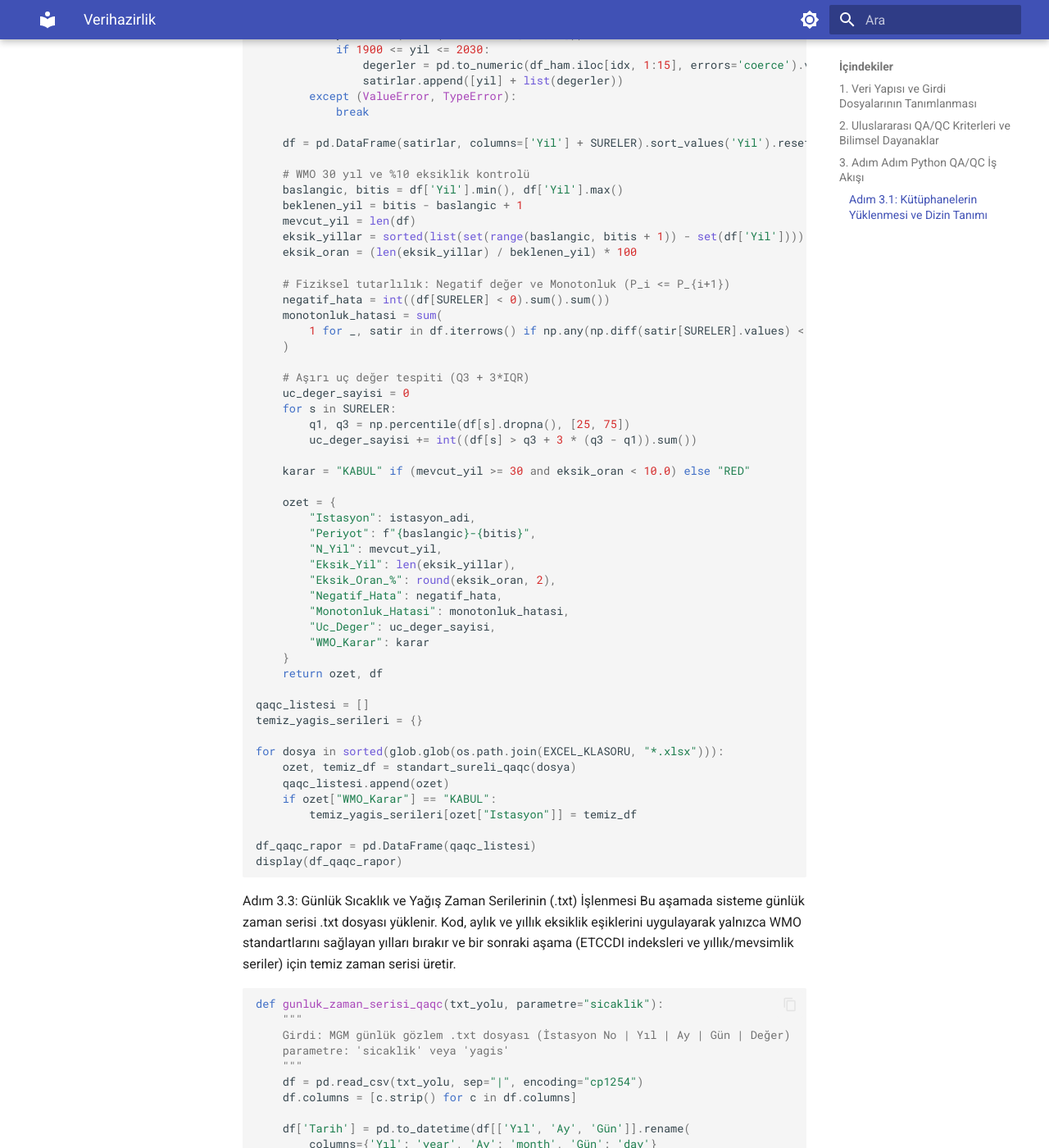
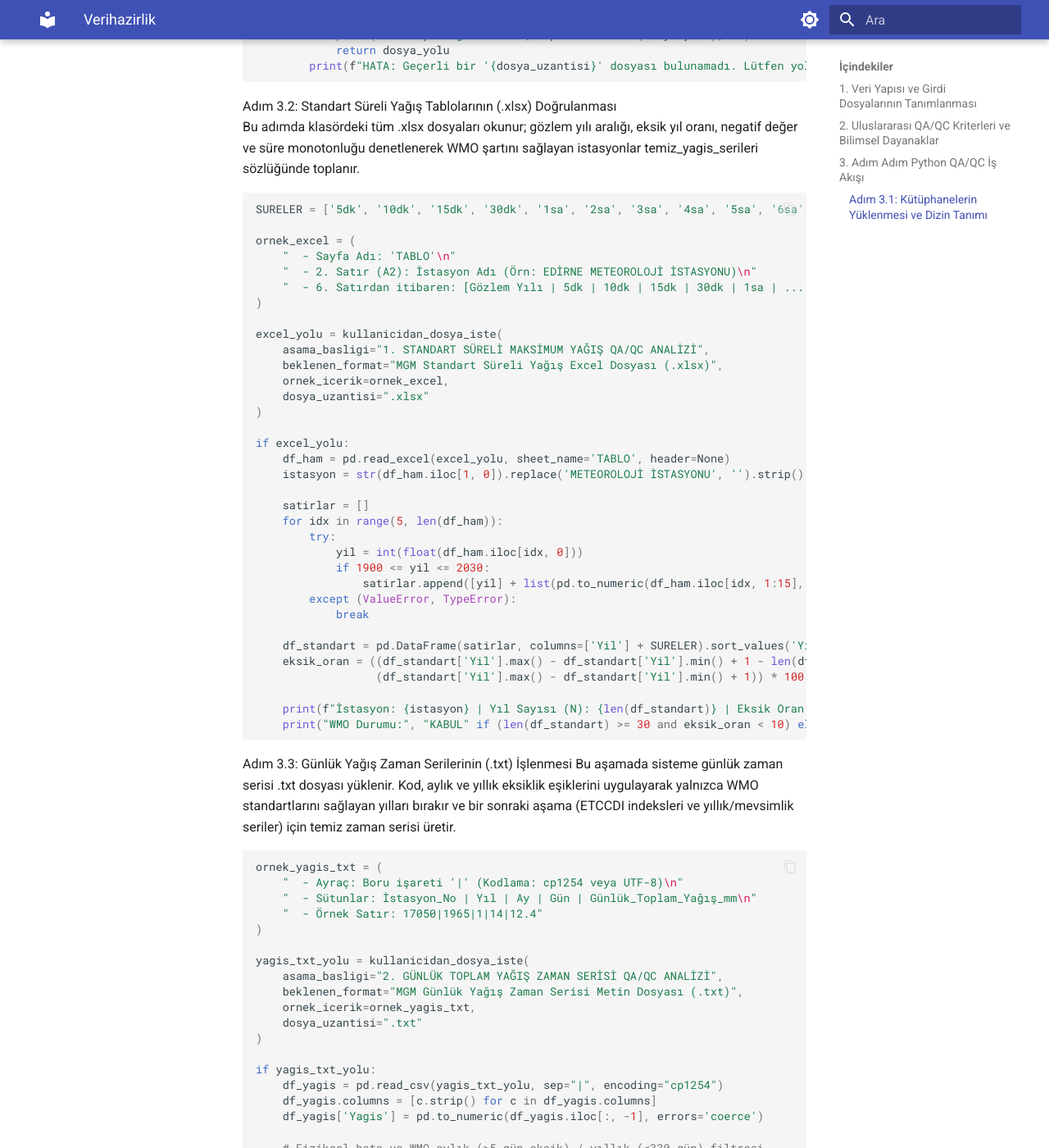
Before and after one commit to mkoztas/mkoztas.github.io, an MkDocs documentation site: the page built from docs/calismalar/verihazirlik.md, in a window 1280 px wide and 1400 px high, scrolled down 2479 px. Shown: the whole window at 82% size. Built offline with MkDocs 1.6.1 and Material for MkDocs 9.7.7, drawn with Linux system fonts in a browser that asks for light colours; some of the changed text lies outside the part shown.

Commit message:
Update verihazirlik.md

````diff
--- a/docs/calismalar/verihazirlik.md
+++ b/docs/calismalar/verihazirlik.md
@@ -51,129 +51,143 @@ Ham meteorolojik veriler istatistiksel testlere sokulmadan önce aşağıdaki 4
 
 ### Adım 3.1: Kütüphanelerin Yüklenmesi ve Dizin Tanımı
 
+Etkileşimli (Kullanıcıdan Dosya Talep Eden) Veri Hazırlama Akışı
+Bu yapıda kod her aşamada durur, kullanıcıya o aşamada tam olarak hangi veriye ihtiyaç duyulduğunu ve dosya içeriğinin nasıl olması gerektiğini ekrana yazar, ardından dosya yolunu (veya Jupyter/Colab yükleme penceresini) bekler.
+
 ```python
-import glob
 import os
 import numpy as np
 import pandas as pd
 
-# GitHub reposu veya yerel çalışma ortamındaki ham veri klasörleri
-EXCEL_KLASORU = "xxxxx/standart_sureli_yagis/"   # İstasyon bazlı .xlsx dosyaları
-GUNLUK_KLASORU = "xxxxx/gunluk_zaman_serileri/" # Sıcaklık ve günlük yağış .txt dosyaları
+def kullanicidan_dosya_iste(asama_basligi, beklenen_format, ornek_icerik, dosya_uzantisi):
+    """
+    Her aşamada kullanıcıya ne tür bir dosya gerektiğini açıklar ve dosya yolunu alır.
+    """
+    print("=" * 75)
+    print(f"AŞAMA: {asama_basligi}")
+    print("-" * 75)
+    print(f"Beklenen Dosya Türü : {beklenen_format}")
+    print(f"Beklenen İçerik     :\n{ornek_icerik}")
+    print("=" * 75)
+
+    while True:
+        dosya_yolu = input(f"Lütfen {dosya_uzantisi} dosyasının yolunu girin (Atlamak için 'pas' yazın): ").strip().strip("'\"")
+        if dosya_yolu.lower() == 'pas':
+            return None
+        if os.path.isfile(dosya_yolu) and dosya_yolu.lower().endswith(dosya_uzantisi):
+            print(f"✓ Dosya doğrulandı: {os.path.basename(dosya_yolu)}\n")
+            return dosya_yolu
+        print(f"HATA: Geçerli bir '{dosya_uzantisi}' dosyası bulunamadı. Lütfen yolu kontrol edip tekrar deneyin.\n")
 ```
+
 Adım 3.2: Standart Süreli Yağış Tablolarının (.xlsx) Doğrulanması
 Bu adımda klasördeki tüm .xlsx dosyaları okunur; gözlem yılı aralığı, eksik yıl oranı, negatif değer ve süre monotonluğu denetlenerek WMO şartını sağlayan istasyonlar temiz_yagis_serileri sözlüğünde toplanır.
 
 ```python
 SURELER = ['5dk', '10dk', '15dk', '30dk', '1sa', '2sa', '3sa', '4sa', '5sa', '6sa', '8sa', '12sa', '18sa', '24sa']
 
-def standart_sureli_qaqc(dosya_yolu):
-    df_ham = pd.read_excel(dosya_yolu, sheet_name='TABLO', header=None)
-    istasyon_adi = str(df_ham.iloc[1, 0]).replace('METEOROLOJİ İSTASYONU', '').strip()
+ornek_excel = (
+    "  - Sayfa Adı: 'TABLO'\n"
+    "  - 2. Satır (A2): İstasyon Adı (Örn: EDİRNE METEOROLOJİ İSTASYONU)\n"
+    "  - 6. Satırdan itibaren: [Gözlem Yılı | 5dk | 10dk | 15dk | 30dk | 1sa | ... | 24sa] (mm)"
+)
 
-    # Gözlem yıllarını ve 14 standart süre sütununu ayıkla
+excel_yolu = kullanicidan_dosya_iste(
+    asama_basligi="1. STANDART SÜRELİ MAKSİMUM YAĞIŞ QA/QC ANALİZİ",
+    beklenen_format="MGM Standart Süreli Yağış Excel Dosyası (.xlsx)",
+    ornek_icerik=ornek_excel,
+    dosya_uzantisi=".xlsx"
+)
+
+if excel_yolu:
+    df_ham = pd.read_excel(excel_yolu, sheet_name='TABLO', header=None)
+    istasyon = str(df_ham.iloc[1, 0]).replace('METEOROLOJİ İSTASYONU', '').strip()
+
     satirlar = []
     for idx in range(5, len(df_ham)):
         try:
             yil = int(float(df_ham.iloc[idx, 0]))
             if 1900 <= yil <= 2030:
-                degerler = pd.to_numeric(df_ham.iloc[idx, 1:15], errors='coerce').values
-                satirlar.append([yil] + list(degerler))
+                satirlar.append([yil] + list(pd.to_numeric(df_ham.iloc[idx, 1:15], errors='coerce').values))
         except (ValueError, TypeError):
             break
 
-    df = pd.DataFrame(satirlar, columns=['Yil'] + SURELER).sort_values('Yil').reset_index(drop=True)
+    df_standart = pd.DataFrame(satirlar, columns=['Yil'] + SURELER).sort_values('Yil').reset_index(drop=True)
+    eksik_oran = ((df_standart['Yil'].max() - df_standart['Yil'].min() + 1 - len(df_standart)) /
+                  (df_standart['Yil'].max() - df_standart['Yil'].min() + 1)) * 100
 
-    # WMO 30 yıl ve %10 eksiklik kontrolü
-    baslangic, bitis = df['Yil'].min(), df['Yil'].max()
-    beklenen_yil = bitis - baslangic + 1
-    mevcut_yil = len(df)
-    eksik_yillar = sorted(list(set(range(baslangic, bitis + 1)) - set(df['Yil'])))
-    eksik_oran = (len(eksik_yillar) / beklenen_yil) * 100
+    print(f"İstasyon: {istasyon} | Yıl Sayısı (N): {len(df_standart)} | Eksik Oran: %{eksik_oran:.2f}")
+    print("WMO Durumu:", "KABUL" if (len(df_standart) >= 30 and eksik_oran < 10) else "RED")
+```
 
-    # Fiziksel tutarlılık: Negatif değer ve Monotonluk (P_i <= P_{i+1})
-    negatif_hata = int((df[SURELER] < 0).sum().sum())
-    monotonluk_hatasi = sum(
-        1 for _, satir in df.iterrows() if np.any(np.diff(satir[SURELER].values) < -1e-6)
-    )
-
-    # Aşırı uç değer tespiti (Q3 + 3*IQR)
-    uc_deger_sayisi = 0
-    for s in SURELER:
-        q1, q3 = np.percentile(df[s].dropna(), [25, 75])
-        uc_deger_sayisi += int((df[s] > q3 + 3 * (q3 - q1)).sum())
-
-    karar = "KABUL" if (mevcut_yil >= 30 and eksik_oran < 10.0) else "RED"
-
-    ozet = {
-        "Istasyon": istasyon_adi,
-        "Periyot": f"{baslangic}-{bitis}",
-        "N_Yil": mevcut_yil,
-        "Eksik_Yil": len(eksik_yillar),
-        "Eksik_Oran_%": round(eksik_oran, 2),
-        "Negatif_Hata": negatif_hata,
-        "Monotonluk_Hatasi": monotonluk_hatasi,
-        "Uc_Deger": uc_deger_sayisi,
-        "WMO_Karar": karar
-    }
-    return ozet, df
-
-qaqc_listesi = []
-temiz_yagis_serileri = {}
-
-for dosya in sorted(glob.glob(os.path.join(EXCEL_KLASORU, "*.xlsx"))):
-    ozet, temiz_df = standart_sureli_qaqc(dosya)
-    qaqc_listesi.append(ozet)
-    if ozet["WMO_Karar"] == "KABUL":
-        temiz_yagis_serileri[ozet["Istasyon"]] = temiz_df
-
-df_qaqc_rapor = pd.DataFrame(qaqc_listesi)
-display(df_qaqc_rapor)
-```
-Adım 3.3: Günlük Sıcaklık ve Yağış Zaman Serilerinin (.txt) İşlenmesi
+Adım 3.3: Günlük Yağış Zaman Serilerinin (.txt) İşlenmesi
 Bu aşamada sisteme günlük zaman serisi .txt dosyası yüklenir. Kod, aylık ve yıllık eksiklik eşiklerini uygulayarak yalnızca WMO standartlarını sağlayan yılları bırakır ve bir sonraki aşama (ETCCDI indeksleri ve yıllık/mevsimlik seriler) için temiz zaman serisi üretir.
 
 ```python
-def gunluk_zaman_serisi_qaqc(txt_yolu, parametre="sicaklik"):
-    """
-    Girdi: MGM günlük gözlem .txt dosyası (İstasyon No | Yıl | Ay | Gün | Değer)
-    parametre: 'sicaklik' veya 'yagis'
-    """
-    df = pd.read_csv(txt_yolu, sep="|", encoding="cp1254")
-    df.columns = [c.strip() for c in df.columns]
+ornek_yagis_txt = (
+    "  - Ayraç: Boru işareti '|' (Kodlama: cp1254 veya UTF-8)\n"
+    "  - Sütunlar: İstasyon_No | Yıl | Ay | Gün | Günlük_Toplam_Yağış_mm\n"
+    "  - Örnek Satır: 17050|1965|1|14|12.4"
+)
 
-    df['Tarih'] = pd.to_datetime(df[['Yıl', 'Ay', 'Gün']].rename(
-        columns={'Yıl': 'year', 'Ay': 'month', 'Gün': 'day'}
-    ))
+yagis_txt_yolu = kullanicidan_dosya_iste(
+    asama_basligi="2. GÜNLÜK TOPLAM YAĞIŞ ZAMAN SERİSİ QA/QC ANALİZİ",
+    beklenen_format="MGM Günlük Yağış Zaman Serisi Metin Dosyası (.txt)",
+    ornek_icerik=ornek_yagis_txt,
+    dosya_uzantisi=".txt"
+)
 
-    deger_kolonu = df.columns[-1]
-    df['Deger'] = pd.to_numeric(df[deger_kolonu], errors='coerce')
+if yagis_txt_yolu:
+    df_yagis = pd.read_csv(yagis_txt_yolu, sep="|", encoding="cp1254")
+    df_yagis.columns = [c.strip() for c in df_yagis.columns]
+    df_yagis['Yagis'] = pd.to_numeric(df_yagis.iloc[:, -1], errors='coerce')
 
-    # Fiziksel sınır kontrolü
-    if parametre == "yagis":
-        df.loc[(df['Deger'] < 0) | (df['Deger'] > 500), 'Deger'] = np.nan
-    elif parametre == "sicaklik":
-        df.loc[(df['Deger'] < -45) | (df['Deger'] > 55), 'Deger'] = np.nan
+    # Fiziksel hata ve WMO aylık (>5 gün eksik) / yıllık (<330 gün) filtresi
+    df_yagis.loc[(df_yagis['Yagis'] < 0) | (df_yagis['Yagis'] > 500), 'Yagis'] = np.nan
+    aylik_eksik = df_yagis.groupby(['Yıl', 'Ay'])['Yagis'].apply(lambda x: x.isna().sum())
+    for (y, m) in aylik_eksik[aylik_eksik > 5].index:
+        df_yagis.loc[(df_yagis['Yıl'] == y) & (df_yagis['Ay'] == m), 'Yagis'] = np.nan
 
-    # WMO-No. 100 Aylık Kural: Bir ayda > 5 gün eksik varsa o ayı geçersiz say
-    aylik_eksik = df.groupby(['Yıl', 'Ay'])['Deger'].apply(lambda x: x.isna().sum())
-    for (yil, ay) in aylik_eksik[aylik_eksik > 5].index:
-        df.loc[(df['Yıl'] == yil) & (df['Ay'] == ay), 'Deger'] = np.nan
+    gecerli_yillar = df_yagis.groupby('Yıl')['Yagis'].count()
+    gecerli_yillar = gecerli_yillar[gecerli_yillar >= 330].index.tolist()
+    df_yagis_temiz = df_yagis[df_yagis['Yıl'].isin(gecerli_yillar)].copy()
+    print(f"Günlük Yağış QA/QC Tamamlandı -> WMO Geçerli Yıl Sayısı: {len(gecerli_yillar)}")
+```
 
-    # WMO-No. 100 Yıllık Kural: Yılda en az 330 gün geçerli gözlem şartı (<%10 eksik)
-    yillik_gecerli = df.groupby('Yıl')['Deger'].count()
-    gecerli_yillar = yillik_gecerli[yillik_gecerli >= 330].index.tolist()
+Adım 3.4: Günlük Sıcaklık Zaman Serilerinin (.txt) İşlenmesi
+Bu aşamada sisteme günlük zaman serisi .txt dosyası yüklenir. Kod, aylık ve yıllık eksiklik eşiklerini uygulayarak yalnızca WMO standartlarını sağlayan yılları bırakır ve bir sonraki aşama (ETCCDI indeksleri ve yıllık/mevsimlik seriler) için temiz zaman serisi üretir.
 
-    df_temiz = df[df['Yıl'].isin(gecerli_yillar)].copy()
+```python
+ornek_sicaklik_txt = (
+    "  - Ayraç: Boru işareti '|' (Kodlama: cp1254 veya UTF-8)\n"
+    "  - Sütunlar: İstasyon_No | Yıl | Ay | Gün | Sıcaklık_C (Ortalama, Maksimum veya Minimum)\n"
+    "  - Örnek Satır: 17050|1965|1|14|4.8"
+)
 
-    # Minimum 30 yıl kontrolü
-    if len(gecerli_yillar) < 30:
-        print(f"UYARI: {os.path.basename(txt_yolu)} geçerli yıl sayısı ({len(gecerli_yillar)}) < 30 yıl!")
-    else:
-        print(f"BAŞARILI: {os.path.basename(txt_yolu)} -> {len(gecerli_yillar)} geçerli yıl analize hazır.")
+sicaklik_txt_yolu = kullanicidan_dosya_iste(
+    asama_basligi="3. GÜNLÜK SICAKLIK ZAMAN SERİSİ QA/QC ANALİZİ",
+    beklenen_format="MGM Günlük Sıcaklık Zaman Serisi Metin Dosyası (.txt)",
+    ornek_icerik=ornek_sicaklik_txt,
+    dosya_uzantisi=".txt"
+)
 
-    return df_temiz
+if sicaklik_txt_yolu:
+    df_sic = pd.read_csv(sicaklik_txt_yolu, sep="|", encoding="cp1254")
+    df_sic.columns = [c.strip() for c in df_sic.columns]
+    df_sic['Sicaklik'] = pd.to_numeric(df_sic.iloc[:, -1], errors='coerce')
+
+    # Fiziksel sınır (-45°C ile +55°C) ve WMO aylık/yıllık kontrol
+    df_sic.loc[(df_sic['Sicaklik'] < -45) | (df_sic['Sicaklik'] > 55), 'Sicaklik'] = np.nan
+    aylik_eksik = df_sic.groupby(['Yıl', 'Ay'])['Sicaklik'].apply(lambda x: x.isna().sum())
+    for (y, m) in aylik_eksik[aylik_eksik > 5].index:
+        df_sic.loc[(df_sic['Yıl'] == y) & (df_sic['Ay'] == m), 'Sicaklik'] = np.nan
+
+    gecerli_yillar_sic = df_sic.groupby('Yıl')['Sicaklik'].count()
+    gecerli_yillar_sic = gecerli_yillar_sic[gecerli_yillar_sic >= 330].index.tolist()
+    df_sic_temiz = df_sic[df_sic['Yıl'].isin(gecerli_yillar_sic)].copy()
+    print(f"Günlük Sıcaklık QA/QC Tamamlandı -> WMO Geçerli Yıl Sayısı: {len(gecerli_yillar_sic)}")
 ```
+
 
 4. Bir Sonraki Aşamaya (Homojenlik ve TFPW-MK) Aktarım Kuralı
 QA/QC filtresinden geçen seriler doğrudan trend testine sokulmaz; öncelikle seri bağımlılık (otokorelasyon) kontrolünden geçirilir:
````
